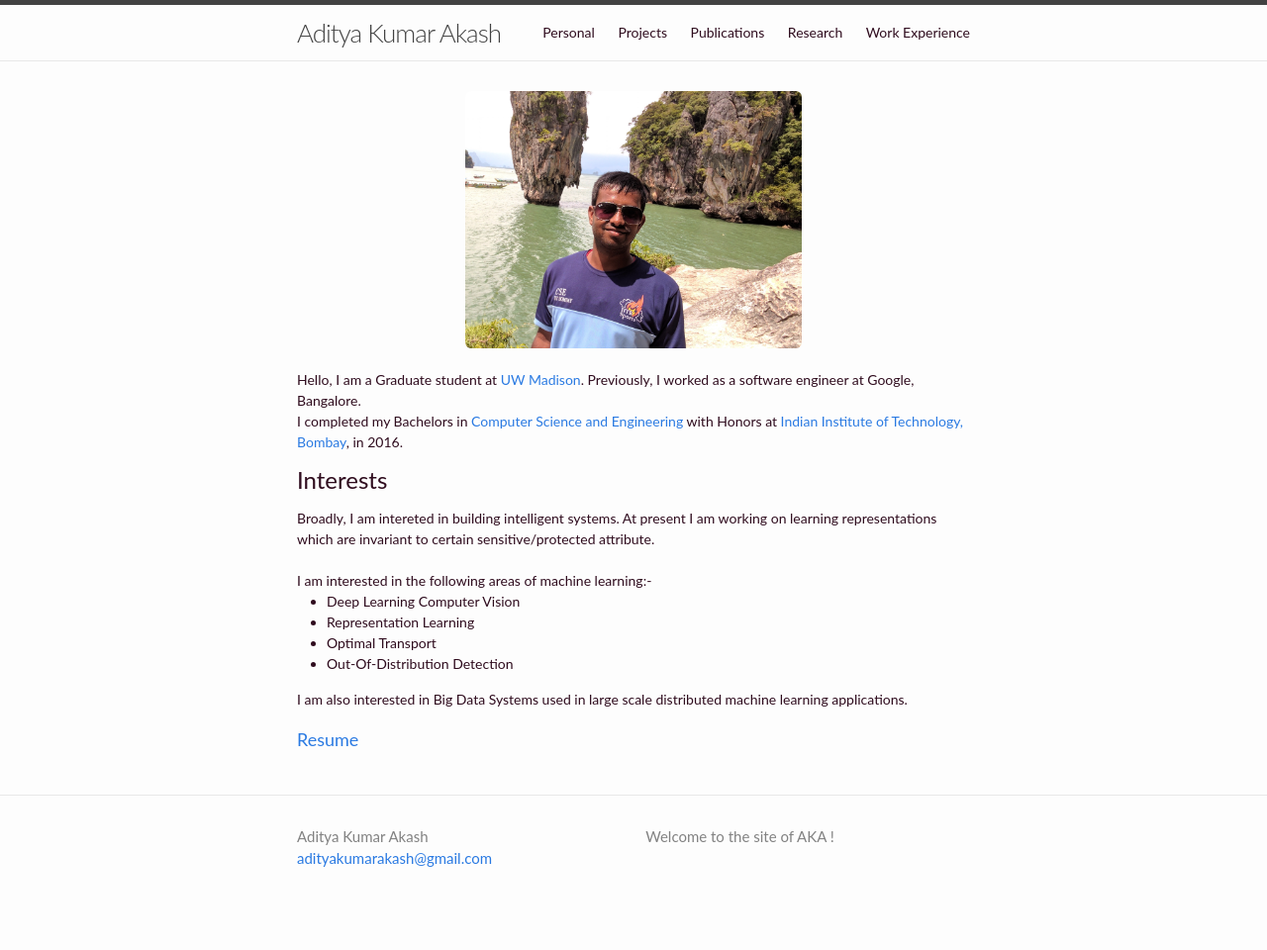
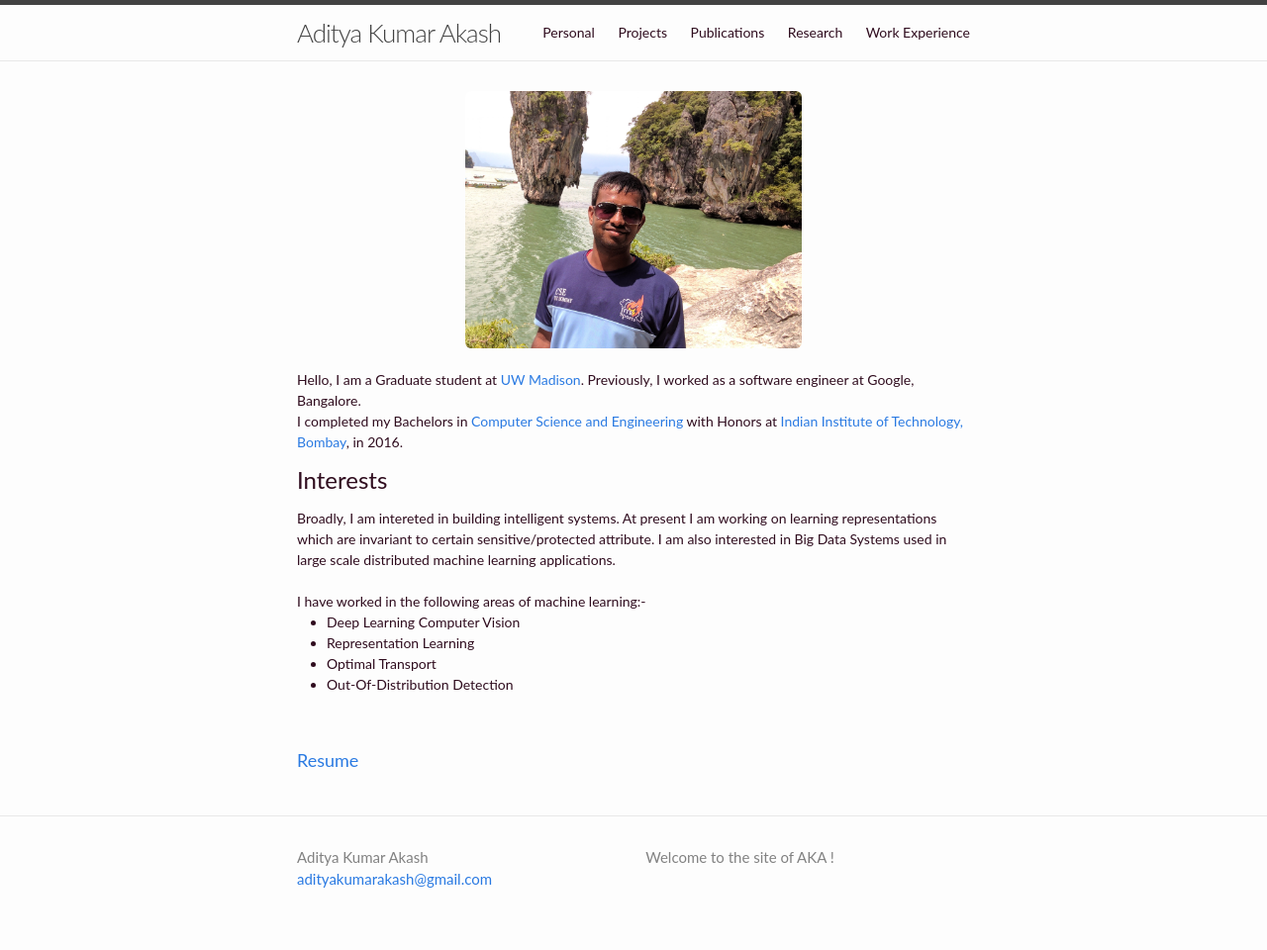
Before and after one commit to adityakumarakash/adityakumarakash.github.io, a Jekyll site: the page built from index.html, in a window 1280 px wide. Shown: the whole page at 99% size. Built offline with Jekyll 4.4.1, drawn with Linux system fonts in a browser that asks for light colours; before the commit the page ends 939 px from its top, so only the background shows below that.

Commit message:
Update index.html

```diff
--- a/index.html
+++ b/index.html
@@ -13,15 +13,16 @@ layout: default
         <h3> Interests </h3>
         Broadly, I am intereted in building intelligent systems. At present I am working on learning
         representations which are invariant to certain sensitive/protected attribute.
+        I am also interested in Big Data Systems used in large scale distributed machine learning applications.
         <br><br>
-        I am interested in the following areas of machine learning:-
+        I have worked in the following areas of machine learning:-
                 <ul>
                         <li>Deep Learning Computer Vision</li>
                         <li>Representation Learning</li>
                         <li>Optimal Transport</li>
                         <li>Out-Of-Distribution Detection</li>
                 </ul>
-        I am also interested in Big Data Systems used in large scale distributed machine learning applications.
+
         <br>
         <br>
         <h4> <a href ="/cv/Resume_Oct_2020_Git.pdf"> Resume </a></h4>
```
